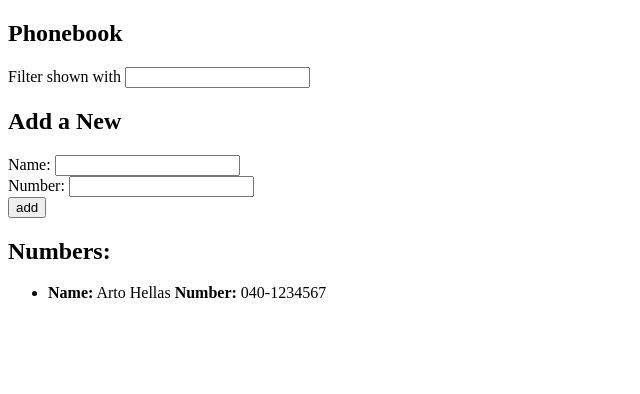
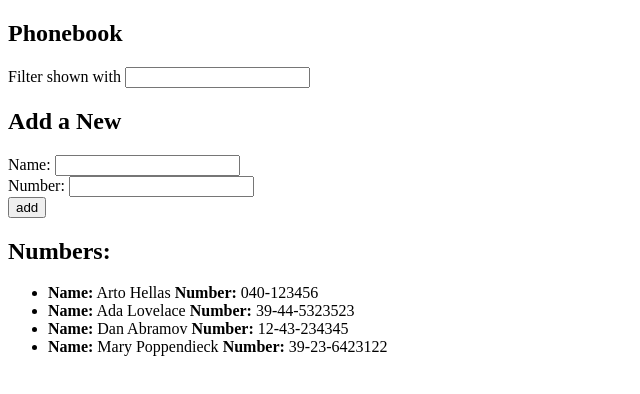
Before and after one commit to carlosAraujo82/fullstackopen, a React (Create React App) app in the folder part2/phonebook/: page / in a window 1280 px wide. Shown: the top 394 px of the page, without its empty margins (0-640 px from the left). Built offline with nearby package versions, Linux system fonts and the light colour scheme; data requests are answered from the project's data file; the HTML template or start-up script is replaced by a standard one.

Commit message:
Exercise 2.11

```diff
--- /dev/null
+++ b/part2/phonebook/db.json
@@ -0,0 +1,24 @@
+{
+    "persons":[
+      {
+        "name": "Arto Hellas",
+        "number": "040-123456",
+        "id": 1
+      },
+      {
+        "name": "Ada Lovelace",
+        "number": "39-44-5323523",
+        "id": 2
+      },
+      {
+        "name": "Dan Abramov",
+        "number": "12-43-234345",
+        "id": 3
+      },
+      {
+        "name": "Mary Poppendieck",
+        "number": "39-23-6423122",
+        "id": 4
+      }
+    ]
+  }
--- a/part2/phonebook/src/App.js
+++ b/part2/phonebook/src/App.js
@@ -1,5 +1,6 @@
-import React, { useState } from 'react'
+import React, { useState, useEffect } from 'react'
 import Person from './components/Person'
+import axios from 'axios'
 
 const Filter = (props) => {
   return(<div>Filter shown with <input onChange={props.handleChange}/></div>)
@@ -24,6 +25,14 @@
   const [ newName, setNewName ] = useState('')
   const [ newNumber, setNewNumber ] = useState('')
   const [ filterText, setFilterText ] = useState('')
+
+  useEffect(() => {
+    axios
+      .get('http://localhost:3001/persons')
+      .then(response => {
+        setPersons(response.data)
+      })
+  }, [])
 
   const addPerson = (event) => {
     event.preventDefault()
```
Also changed, not shown: part2/phonebook/package.json (+6 -1 lines), 1 other file (tests, documents, lock files or other folders).
